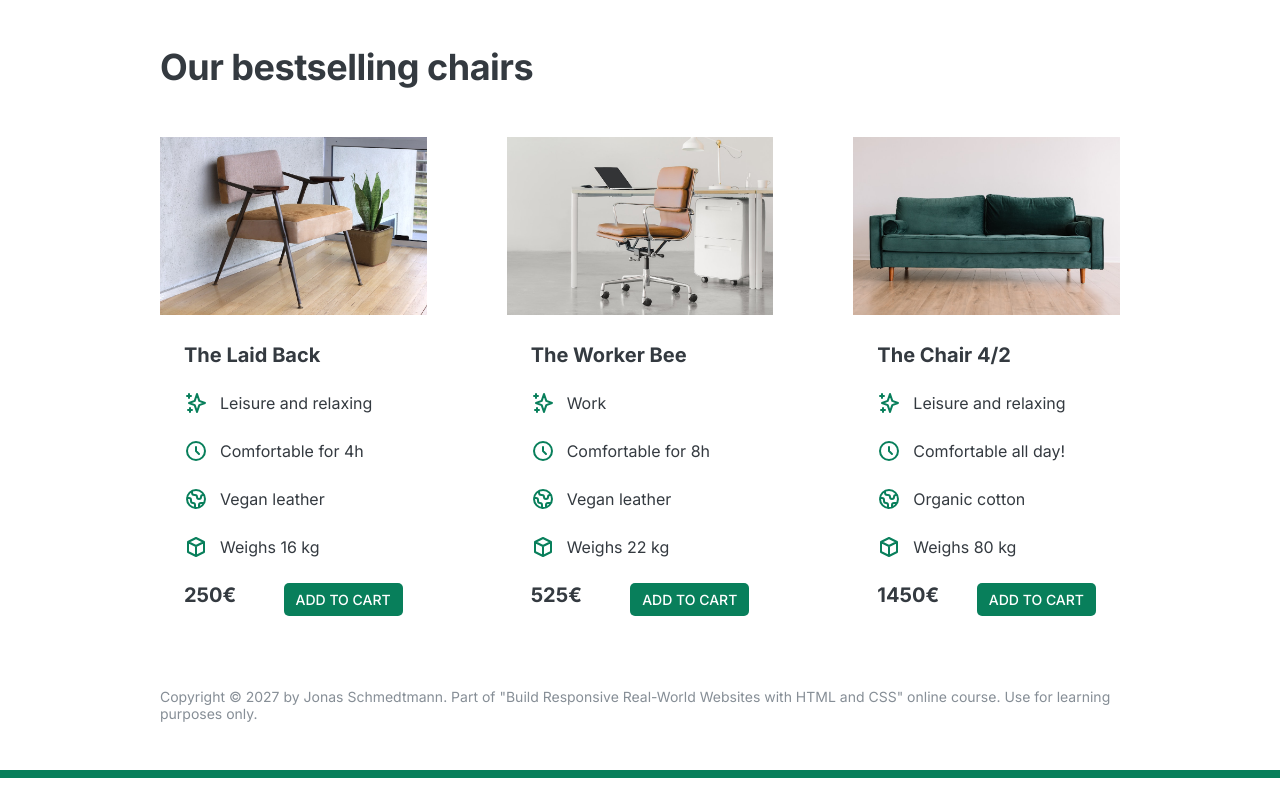
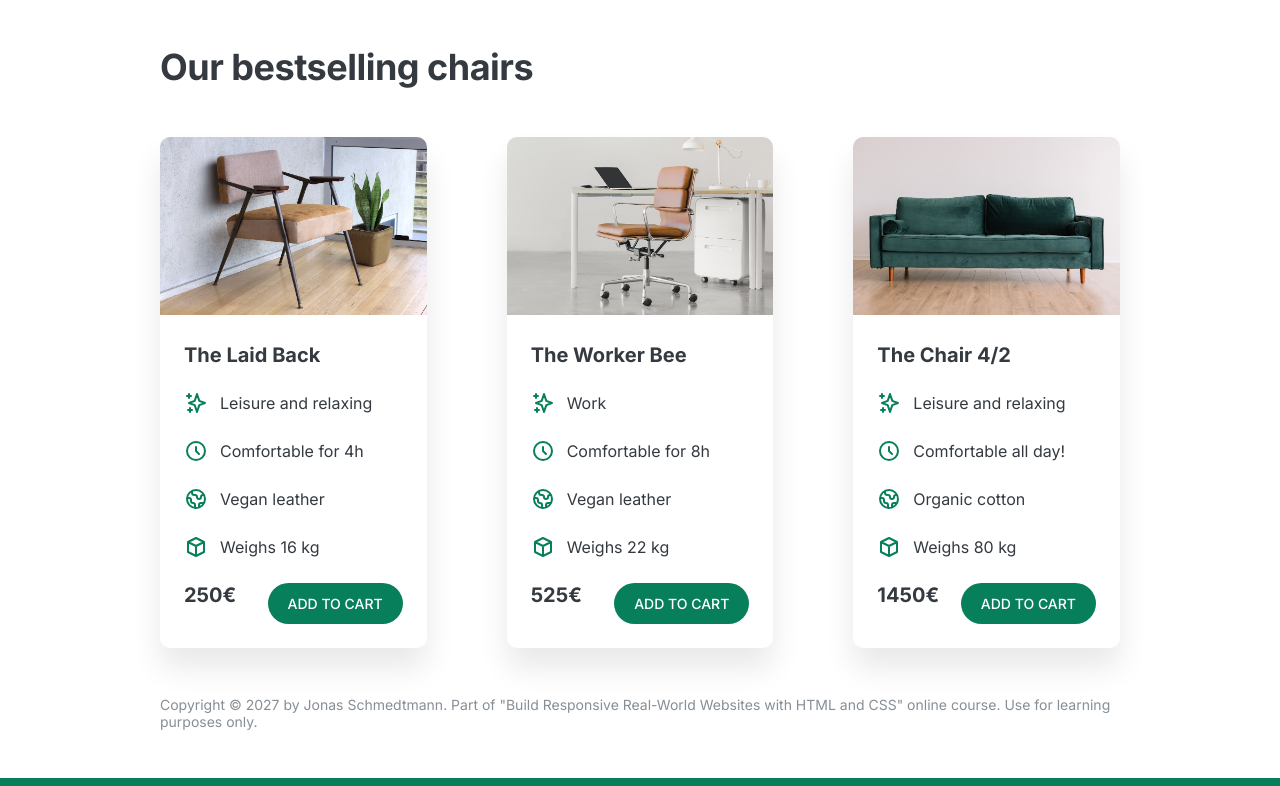
Before and after one commit to Effyz1228/web-design-rule-practice, a plain HTML site: page index.html in a window 1280 px wide. Shown: the part 1150-1936 px from the top of the page. Drawn offline with Linux system fonts and the light colour scheme.

Commit message:
add shadow and border radius

```diff
--- a/style.css
+++ b/style.css
@@ -58,7 +58,7 @@ h2 {
   text-transform: uppercase;
   text-decoration: none;
   display: inline-block;
-  border-radius: 5px;
+  border-radius: 100px;
   font-weight: 500;
 }
 
@@ -75,7 +75,7 @@ h2 {
 }
 .btn--small{
   font-size: 14px;
-  padding: 8px 12px;
+  padding: 12px 20px;
 
 }
 /* ------------------------ */
@@ -109,6 +109,7 @@ h1 {
 
 img {
   width: 100%;
+  border-radius: 10px;
 }
 
 /* FEATURES */
@@ -135,6 +136,7 @@ img {
   background-color: var(--main-color);
   color: #fff;
   padding:24px ;
+  border-radius: 10px;
 }
 
 .testimonial-box {
@@ -156,6 +158,16 @@ img {
 }
 
 /* CHAIRS */
+.chair{
+  box-shadow: 0 20px 30px rgba(0, 0, 0, .09);
+  border-radius: 10px;
+}
+
+.chair img{
+  border-bottom-left-radius: 0;
+  border-bottom-right-radius: 0;
+}
+
 .chair-box {
   padding: 24px;
 }
```
